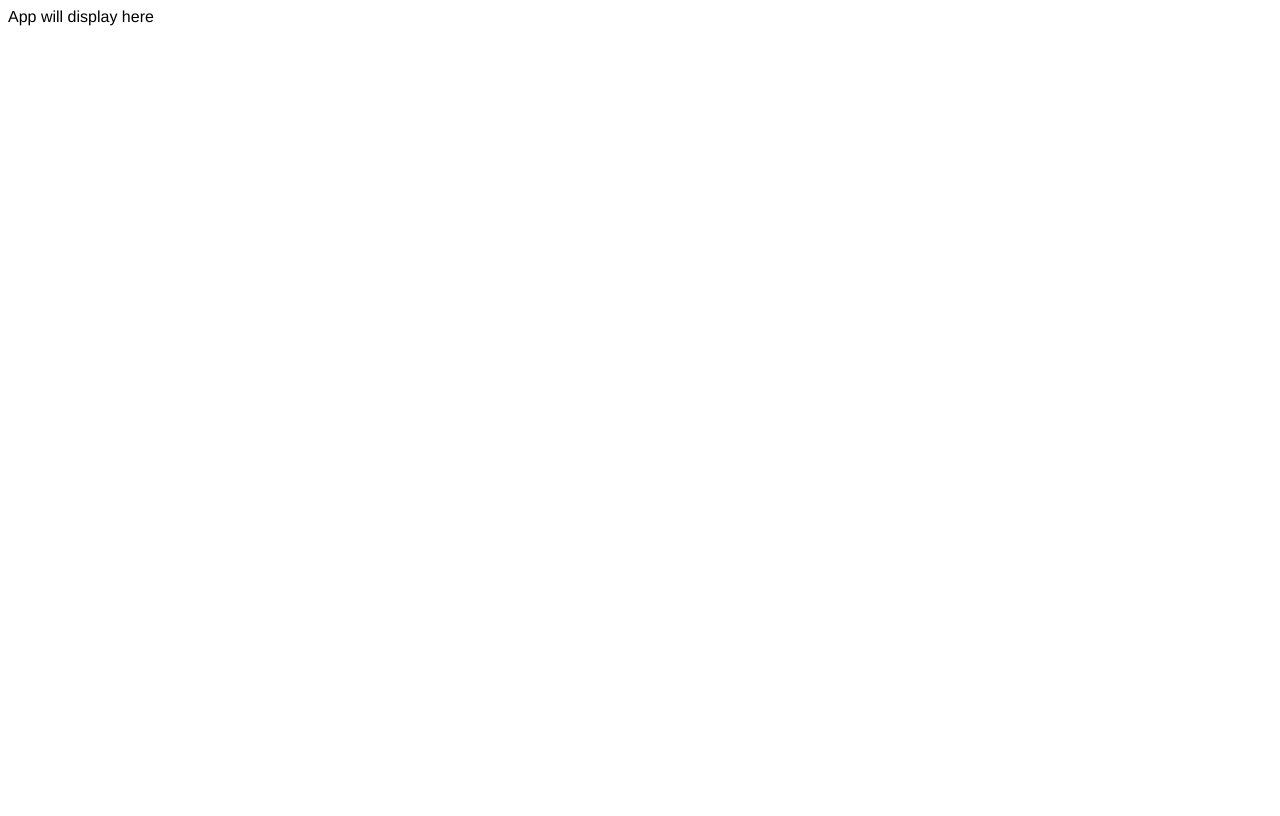
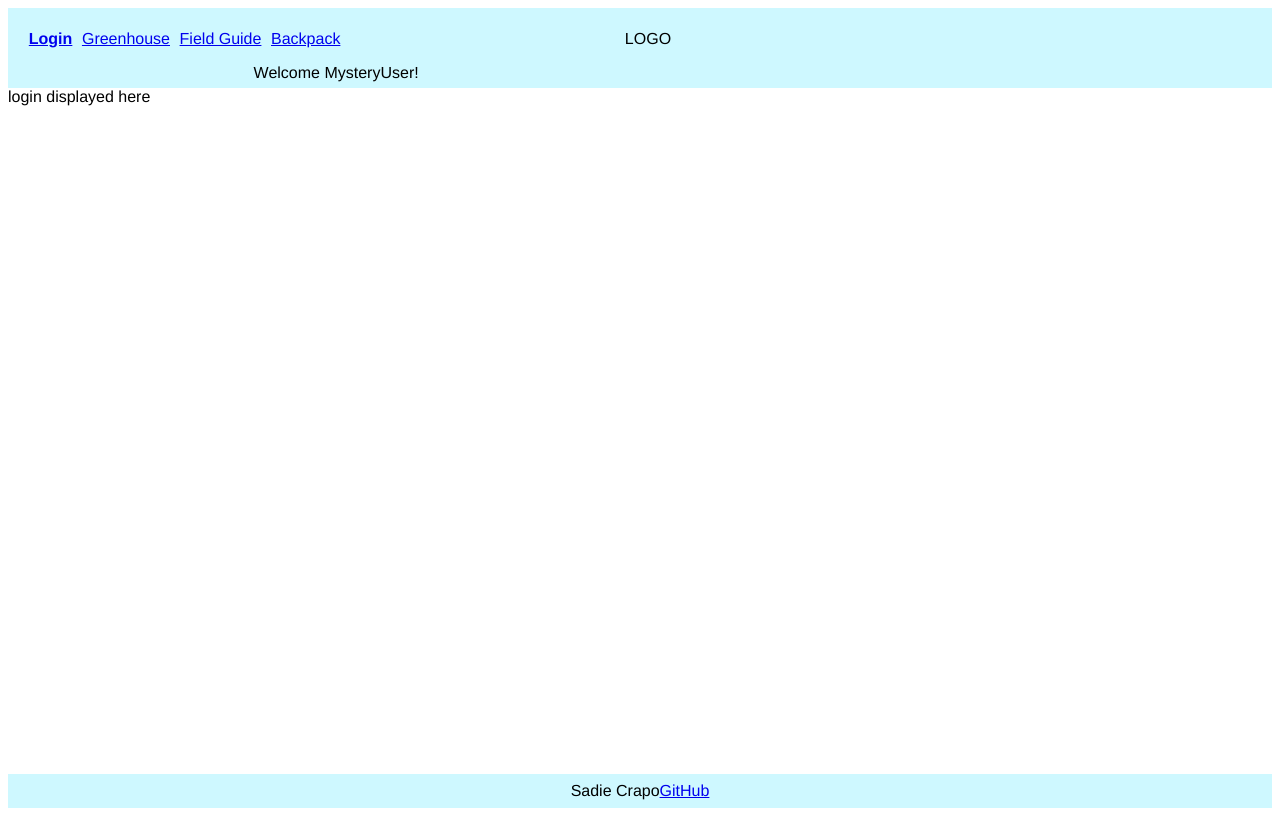
Before and after one commit to SadieCrapo/Startup, a React (Vite) app: page / in a window 1280 px wide. Built offline with nearby package versions, Linux system fonts and the light colour scheme.

Commit message:
Implement routing

```diff
--- a/src/app.jsx
+++ b/src/app.jsx
@@ -2,6 +2,55 @@ import React from 'react';
 // import 'bootstrap/dist/css/bootstrap.min.css';
 import './app.css';
 
+import { BrowserRouter, NavLink, Route, Routes } from 'react-router-dom';
+import { Login } from './login/login';
+import { Backpack } from './backpack/backpack';
+import { Field_Guide } from './field-guide/field-guide';
+import { Greenhouse } from './greenhouse/greenhouse';
+
 export default function App() {
-  return <div className="body bg-dark text-light">App will display here</div>;
+    return (
+        <BrowserRouter>
+            <div className="body bg-dark text-light">
+                <header>
+                    {/* <!-- Navigation elements --> */}
+                    <nav>
+                        <menu>
+                            <li class="nav-item"><NavLink class="nav-link" to="/">Login</NavLink></li>
+                            <li class="nav-item"><NavLink class="nav-link" to="greenhouse">Greenhouse</NavLink></li>
+                            <li class="nav-item"><NavLink class="nav-link" to="field-guide">Field Guide</NavLink></li>
+                            <li class="nav-item"><NavLink class="nav-link" to="backpack">Backpack</NavLink></li>
+                        </menu>
+                    </nav>
+                    <div class="logo">
+                        <span>LOGO</span>
+                    </div>
+                    <div class="welcome-user">
+                        <span>Welcome MysteryUser!</span>
+                    </div>
+
+                </header>
+
+                <Routes>
+                    <Route path='/' element={<Login />} exact />
+                    <Route path='/greenhouse' element={<Greenhouse />} />
+                    <Route path='/field-guide' element={<Field_Guide />} />
+                    <Route path='/backpack' element={<Backpack />} />
+                    <Route path='*' element={<NotFound />} />
+                </Routes>
+
+                <footer>
+                    <div>
+                        <span>Sadie Crapo</span>
+                        <a href="https://github.com/SadieCrapo/Startup" class="text-reset">GitHub</a>
+                    </div>
+                </footer>
+
+            </div>
+        </BrowserRouter>
+    );
 }
+
+function NotFound() {
+    return <main className="container-fluid bg-secondary text-center">404: Return to sender. Address unknown.</main>;
+  }
```
